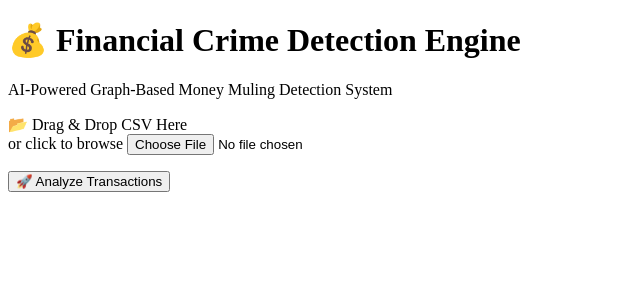
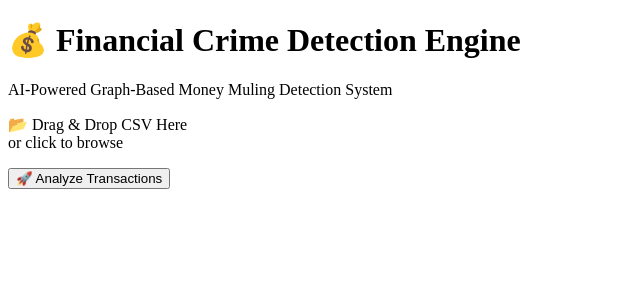
Before and after one commit to achyuthk9390-lgt/hackathon, a Flask app: page / in a window 1280 px wide. Shown: the top 300 px of the page, without its empty margins (0-640 px from the left). Run offline with Flask 3, Linux system fonts and the light colour scheme.

Commit message:
Update index.html

```diff
--- a/templates/index.html
+++ b/templates/index.html
@@ -5,10 +5,12 @@
     <link rel="stylesheet" href="/static/css/style.css">
     <meta name="viewport" content="width=device-width, initial-scale=1.0">
 </head>
+
 <body>
 
 <div class="container">
     <div class="card">
+
         <h1>💰 Financial Crime Detection Engine</h1>
         <p class="subtitle">
             AI-Powered Graph-Based Money Muling Detection System
@@ -16,13 +18,13 @@
 
         <form action="/upload" method="POST" enctype="multipart/form-data">
 
-            <label for="file-upload" class="file-label">
+            <label for="file-upload" class="upload-box">
                 📂 Drag & Drop CSV Here
                 <br>
                 <span>or click to browse</span>
             </label>
 
-            <input type="file" name="file" id="file-upload" required>
+            <input type="file" name="file" id="file-upload" required hidden>
 
             <!-- FILE NAME DISPLAY -->
             <p id="file-name" class="file-name"></p>
@@ -32,16 +34,18 @@
             </button>
 
         </form>
+
     </div>
 </div>
 
 <script>
     const fileInput = document.getElementById("file-upload");
-    const fileNameDisplay = document.getElementById("file-name");
+    const fileNameText = document.getElementById("file-name");
 
     fileInput.addEventListener("change", function() {
         if (this.files.length > 0) {
-            fileNameDisplay.textContent = "📄 Selected: " + this.files[0].name;
+            fileNameText.innerHTML =
+                "✅ File Uploaded: <strong>" + this.files[0].name + "</strong>";
         }
     });
 </script>
```
